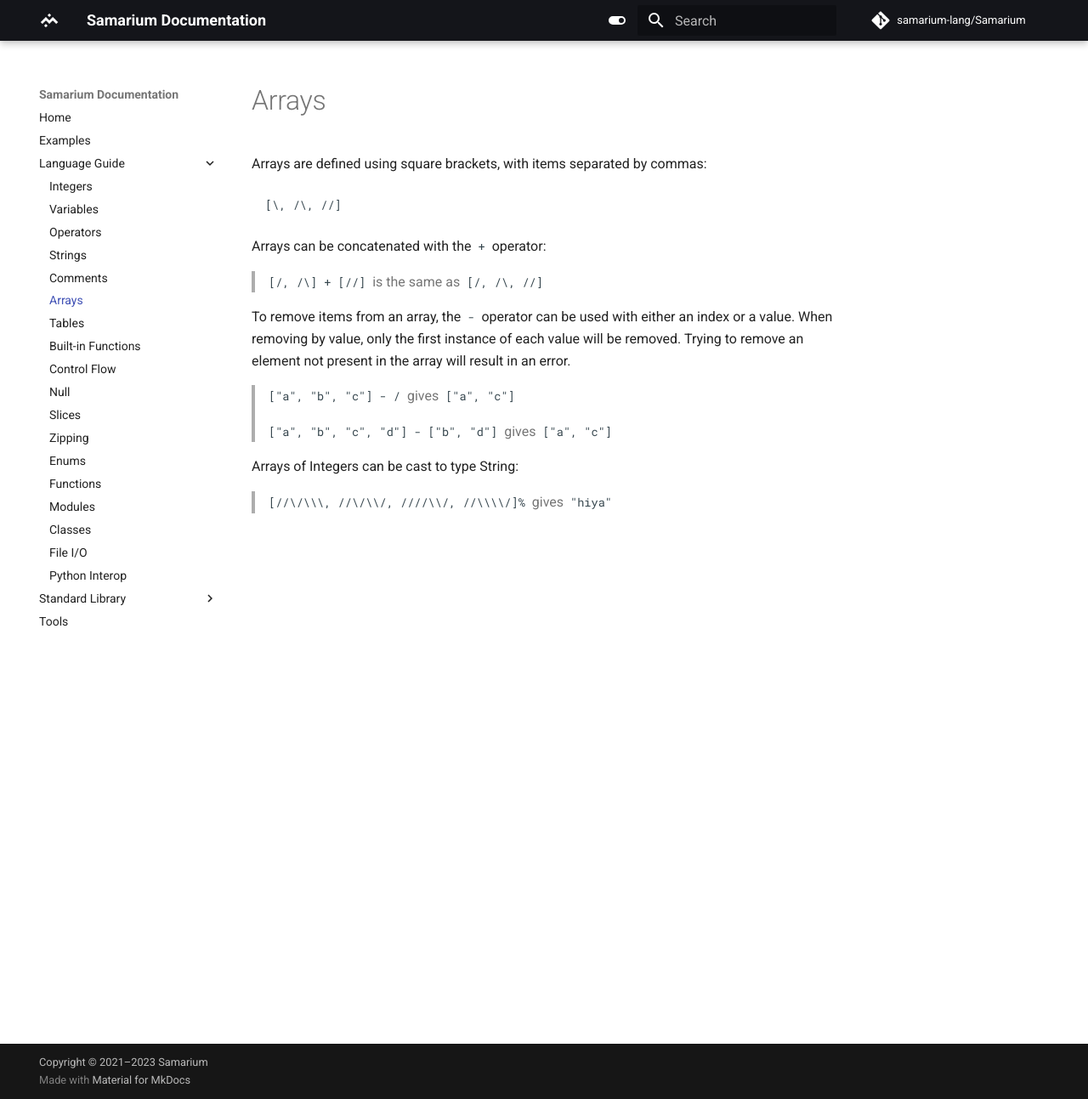
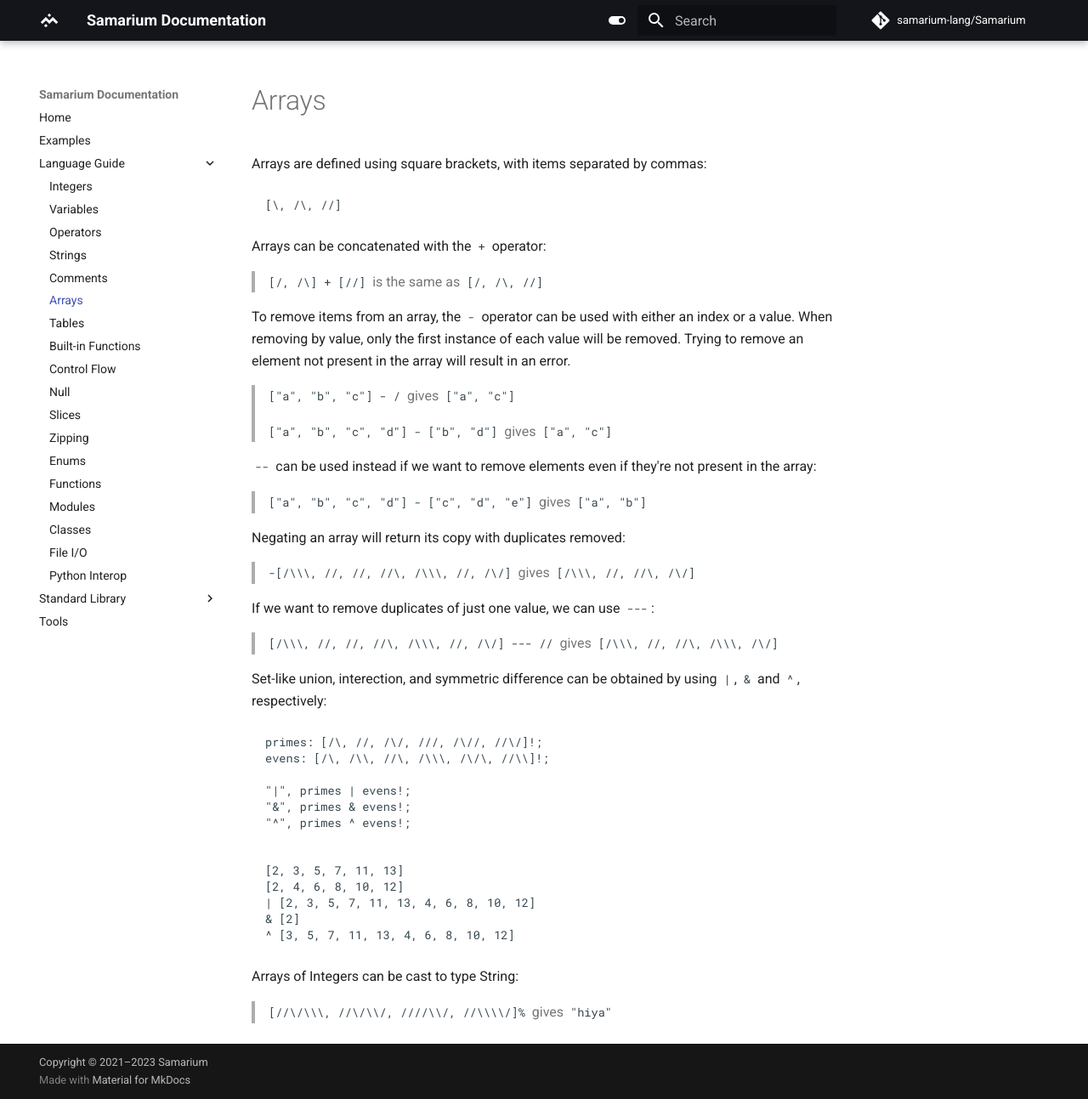
Before and after one commit to samarium-lang/Samarium, an MkDocs documentation site: the page built from docs/arrays.md, in a window 1280 px wide and 1293 px high. Shown: the whole window at 85% size. Built offline with MkDocs 1.6.1 and Material for MkDocs 9.7.7, drawn with Linux system fonts in a browser that asks for light colours; comment, search, counter and statistics services are not loaded.

Commit message:
(docs) Added set-based Array operations

````diff
--- a/docs/arrays.md
+++ b/docs/arrays.md
@@ -19,6 +19,36 @@
 
 > `["a", "b", "c", "d"] - ["b", "d"]` gives `["a", "c"]`
 
+`--` can be used instead if we want to remove elements even if they're not
+present in the array:
+
+> `["a", "b", "c", "d"] - ["c", "d", "e"]` gives `["a", "b"]`
+
+Negating an array will return its copy with duplicates removed:
+
+> `-[/\\\, //, //, //\, /\\\, //, /\/]` gives `[/\\\, //, //\, /\/]`
+
+If we want to remove duplicates of just one value, we can use `---`:
+
+> `[/\\\, //, //, //\, /\\\, //, /\/] --- //` gives `[/\\\, //, //\, /\\\, /\/]`
+
+Set-like union, interection, and symmetric difference can be obtained by using `|`, `&` and `^`, respectively:
+
+```sm
+primes: [/\, //, /\/, ///, /\//, //\/]!;
+evens: [/\, /\\, //\, /\\\, /\/\, //\\]!;
+
+"|", primes | evens!;
+"&", primes & evens!;
+"^", primes ^ evens!;
+```
+```
+[2, 3, 5, 7, 11, 13]
+[2, 4, 6, 8, 10, 12]
+| [2, 3, 5, 7, 11, 13, 4, 6, 8, 10, 12]
+& [2]
+^ [3, 5, 7, 11, 13, 4, 6, 8, 10, 12]
+```
 
 Arrays of Integers can be cast to type String:
 
````
